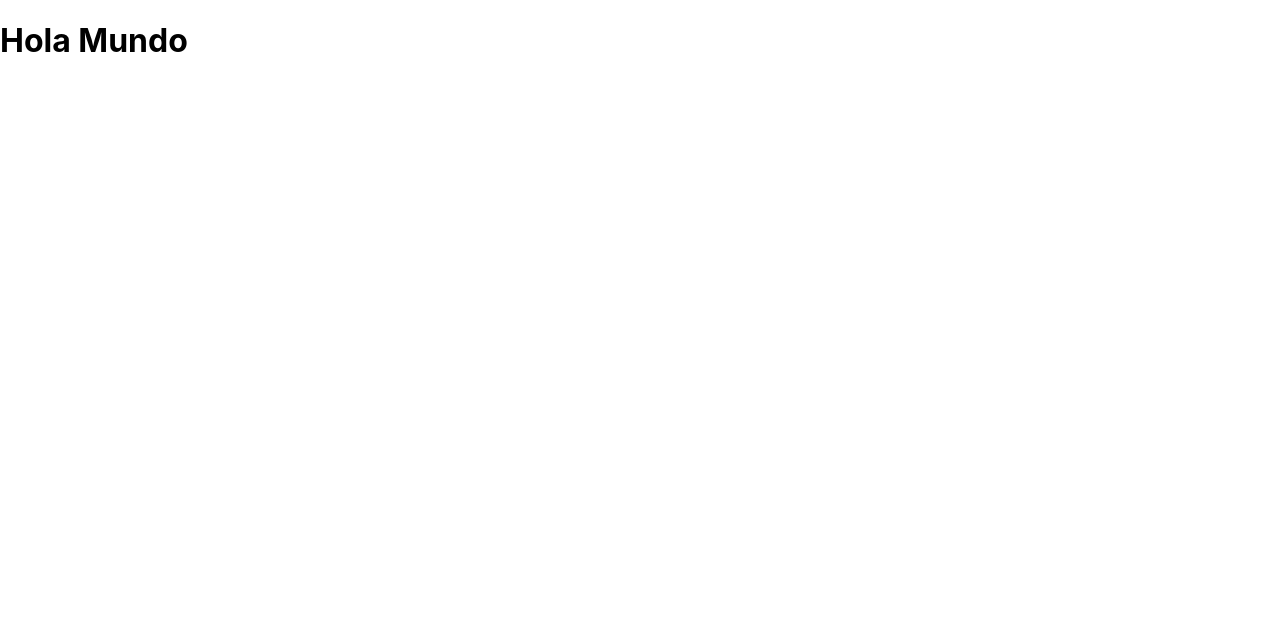
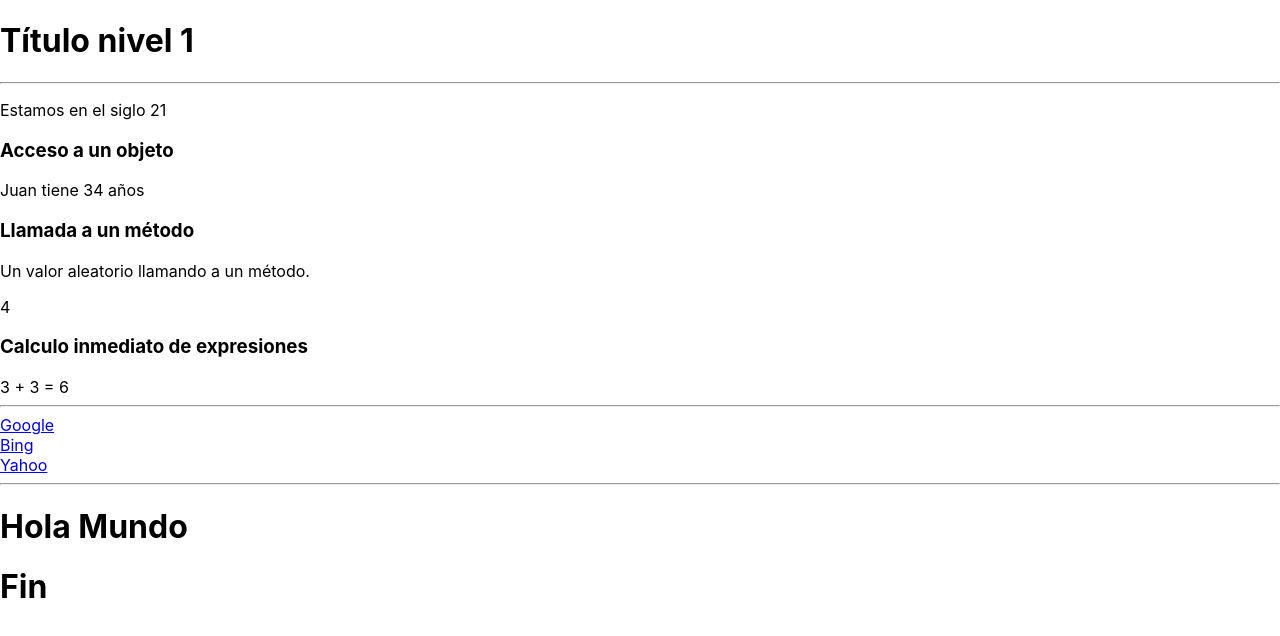
Before and after one commit to utsocial/react-ya, a React (Create React App) app: page / in a window 1280 px wide. Shown: the top 636 px of the page. Built offline with nearby package versions, Linux system fonts and the light colour scheme.

Commit message:
US2 : proyecto with JSX

```diff
--- a/src/App.js
+++ b/src/App.js
@@ -1,12 +1,52 @@
-
 import React, { Component } from 'react';
+import logo from './logo.svg';
 import './App.css';
 
 class App extends Component {
   render() {
+    const siglo=21;
+    const persona = {
+      nombre: 'Juan',
+      edad: 34
+    }
+    const buscadores=['http://www.google.com',
+                      'http://www.bing.com',
+                      'http://www.yahoo.com'];
     return (
-      <h1>Hola Mundo</h1>
+      <div>
+        <h1>Título nivel 1</h1>
+        <hr />
+        <p>Estamos en el siglo {siglo}</p>
+        <h3>Acceso a un objeto</h3>
+        <p>{persona.nombre} tiene {persona.edad} años</p>
+        <h3>Llamada a un método</h3>
+        <p>Un valor aleatorio llamando a un método.</p>
+        {this.retornarAleatorio()}
+        <h3>Calculo inmediato de expresiones</h3>
+        3 + 3 = {3+3}
+        <hr/>
+        <div>
+          <a href={buscadores[0]}>Google</a><br />
+          <a href={buscadores[1]}>Bing</a><br />
+          <a href={buscadores[2]}>Yahoo</a><br />
+        </div>
+      <hr/>
+      <div>
+        {this.mostrarTitulo('Hola Mundo')}
+        {this.mostrarTitulo('Fin')}
+      </div>
+      </div>
     );
+  }
+
+  retornarAleatorio() {
+    return Math.trunc(Math.random() * 10);
+  }
+
+  mostrarTitulo(tit) {
+    return (<h1>
+             {tit}
+            </h1>)
   }
 }
 
```
